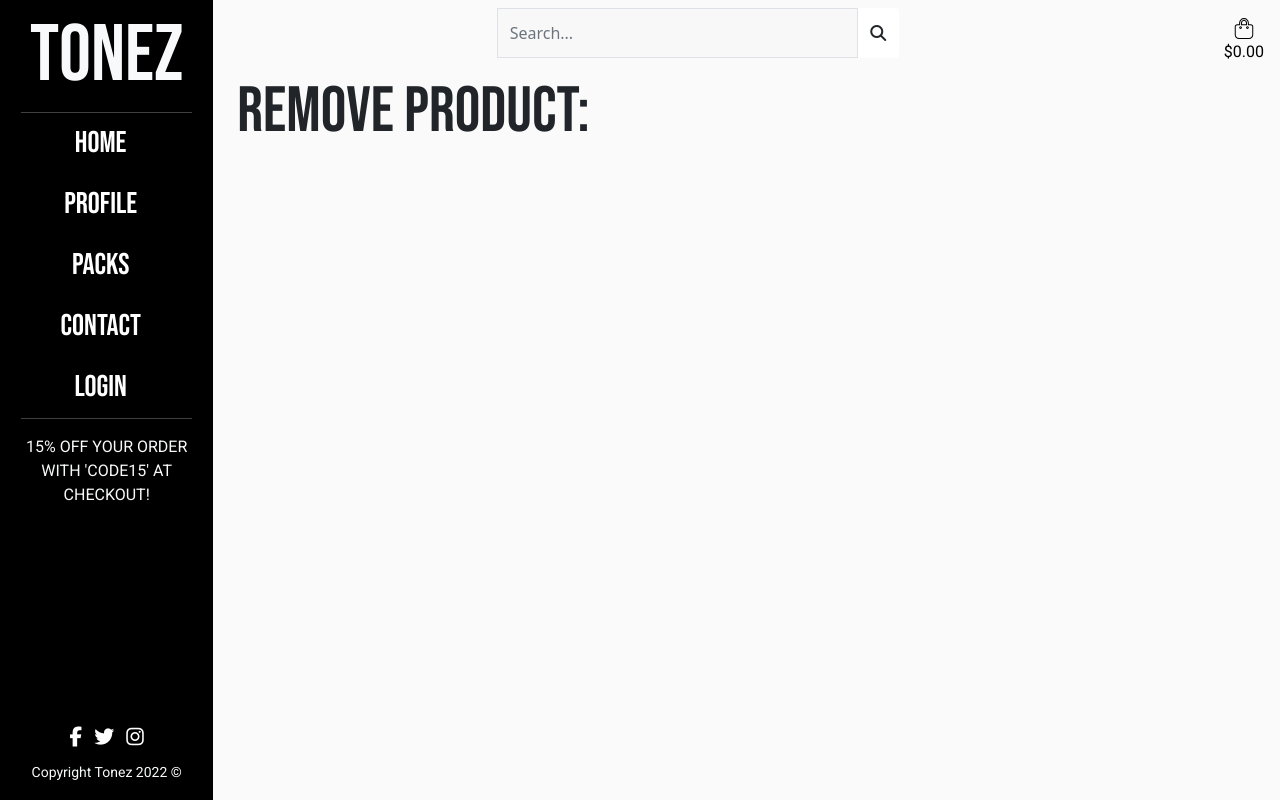
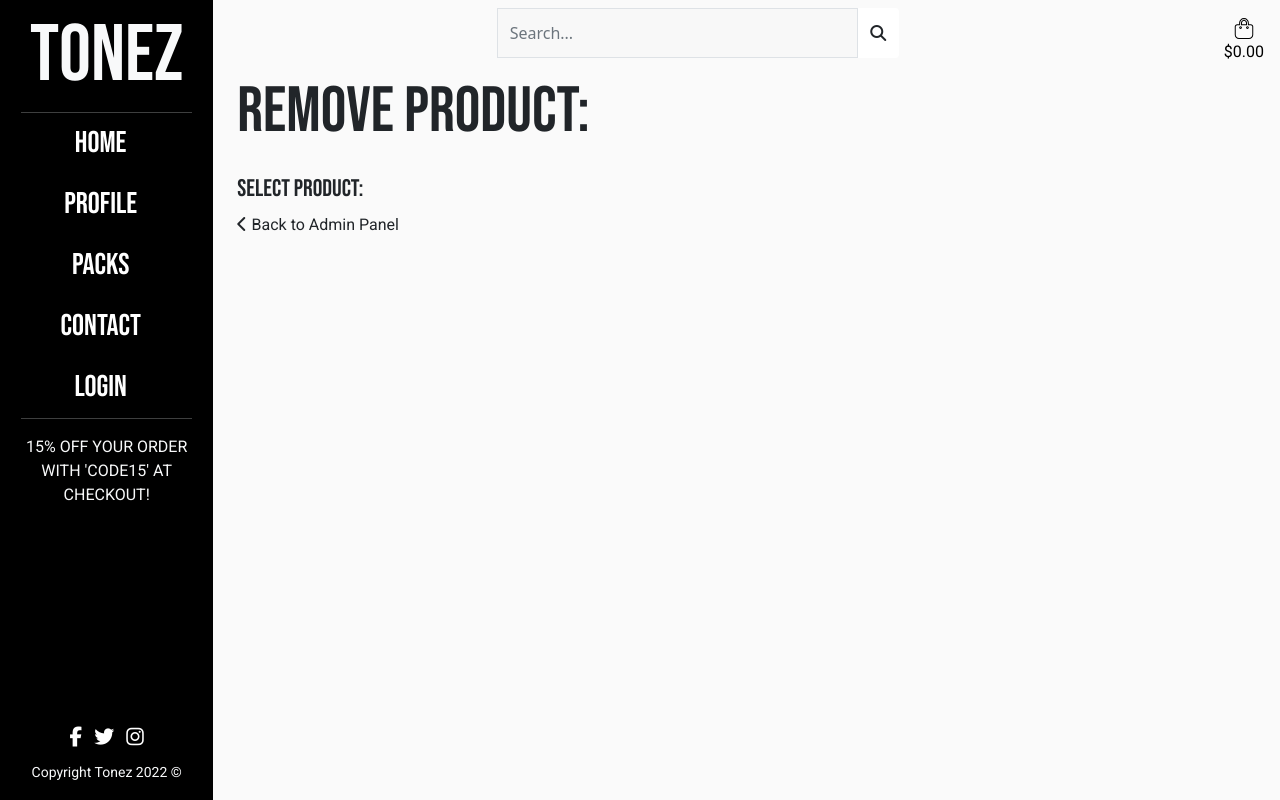
Before and after one commit to hollownotempty/Portfolio_5_Tonez, a Django app: page /site_admin/remove_product/ in a window 1280 px wide. Run offline with Django 3.2, Linux system fonts and the light colour scheme; data that the repository does not hold is empty; parts of the project's set-up code (start-up, migrations or seed data) failed here and were passed over; some libraries are stand-ins or nearby versions.

Commit message:
Add remove product functionality

```diff
--- a/site_admin/templates/site_admin/add_product.html
+++ b/site_admin/templates/site_admin/add_product.html
@@ -20,5 +20,11 @@
             <button type="submit" class="btn btn-dark mt-3">Add Product</button>
         </form>
     </div>
+    <span class="my-3">
+        <a href="{% url 'site_admin' %}" class="text-dark">
+            <i class="fas fa-chevron-left"></i>
+            <span class="roboto">Back to Admin Panel</span>
+        </a>
+    </span>
 </div>
 {% endblock %}
--- a/site_admin/templates/site_admin/remove_product.html
+++ b/site_admin/templates/site_admin/remove_product.html
@@ -14,6 +14,20 @@
         </div>
     </div>
     <div class="row">
+        <h4>
+            Select product:
+        </h4>
+        <ul class="list-group">
+            {% for pack in packs %}
+                <li class="list-group-item"><a href="{% url 'delete_product' pack.id %}" class="text-black roboto" onclick="return confirm('Are you sure you want to delete {{ pack.name }}?')">{{ pack.name }} <i class="fas fa-trash-alt"></i></a></li>
+            {% endfor %}
+        </ul>
     </div>
+    <span class="my-3">
+        <a href="{% url 'site_admin' %}" class="text-dark">
+            <i class="fas fa-chevron-left"></i>
+            <span class="roboto">Back to Admin Panel</span>
+        </a>
+    </span>
 </div>
 {% endblock %}
--- a/site_admin/templates/site_admin/site_admin.html
+++ b/site_admin/templates/site_admin/site_admin.html
@@ -19,6 +19,7 @@
             <ul class="list-group">
                 <li class="list-group-item"><a href="{% url 'add_product' %}" class="text-black roboto">Add Product <i class="fas fa-plus"></i></a></li>
                 <li class="list-group-item"><a href="{% url 'remove_product' %}" class="text-black roboto">Remove Product <i class="fas fa-minus"></i></a></li>
+                <li class="list-group-item"><a href="{% url 'remove_product' %}" class="text-black roboto">Update Product <i class="fas fa-edit"></i></a></li>
             </ul>
         </div>
     </div>
--- a/site_admin/urls.py
+++ b/site_admin/urls.py
@@ -5,4 +5,5 @@ urlpatterns = [
     path('', views.site_admin, name='site_admin'),
     path('add_product/', views.add_product, name='add_product'),
     path('remove_product/', views.remove_product, name='remove_product'),
+    path('delete_product/<product_id>', views.delete_product, name='delete_product'),
 ]
--- a/site_admin/views.py
+++ b/site_admin/views.py
@@ -1,6 +1,8 @@
+from email import message
 from django.shortcuts import render, redirect
 from django.contrib import messages
 from .forms import AddProductForm
+from store.models import Packs
 
 # Create your views here.
 
@@ -33,4 +35,21 @@ def add_product(request):
 
 
 def remove_product(request):
-    return render(request, 'site_admin/remove_product.html')
+    """
+    Returns the remove product menu
+    """
+    packs = Packs.objects.all()
+    context = {
+        'packs': packs,
+    }
+    return render(request, 'site_admin/remove_product.html', context)
+
+
+def delete_product(request, product_id):
+    """
+    Deletes product from database
+    """
+    product = Packs.objects.get(pk=product_id)
+    product.delete()
+    messages.success(request, 'Successfully deleted product!')
+    return redirect('remove_product')
```
Also changed, not shown: media/uploads/images/tonez_profile_0O92wCh.png (added), 1 other file.
